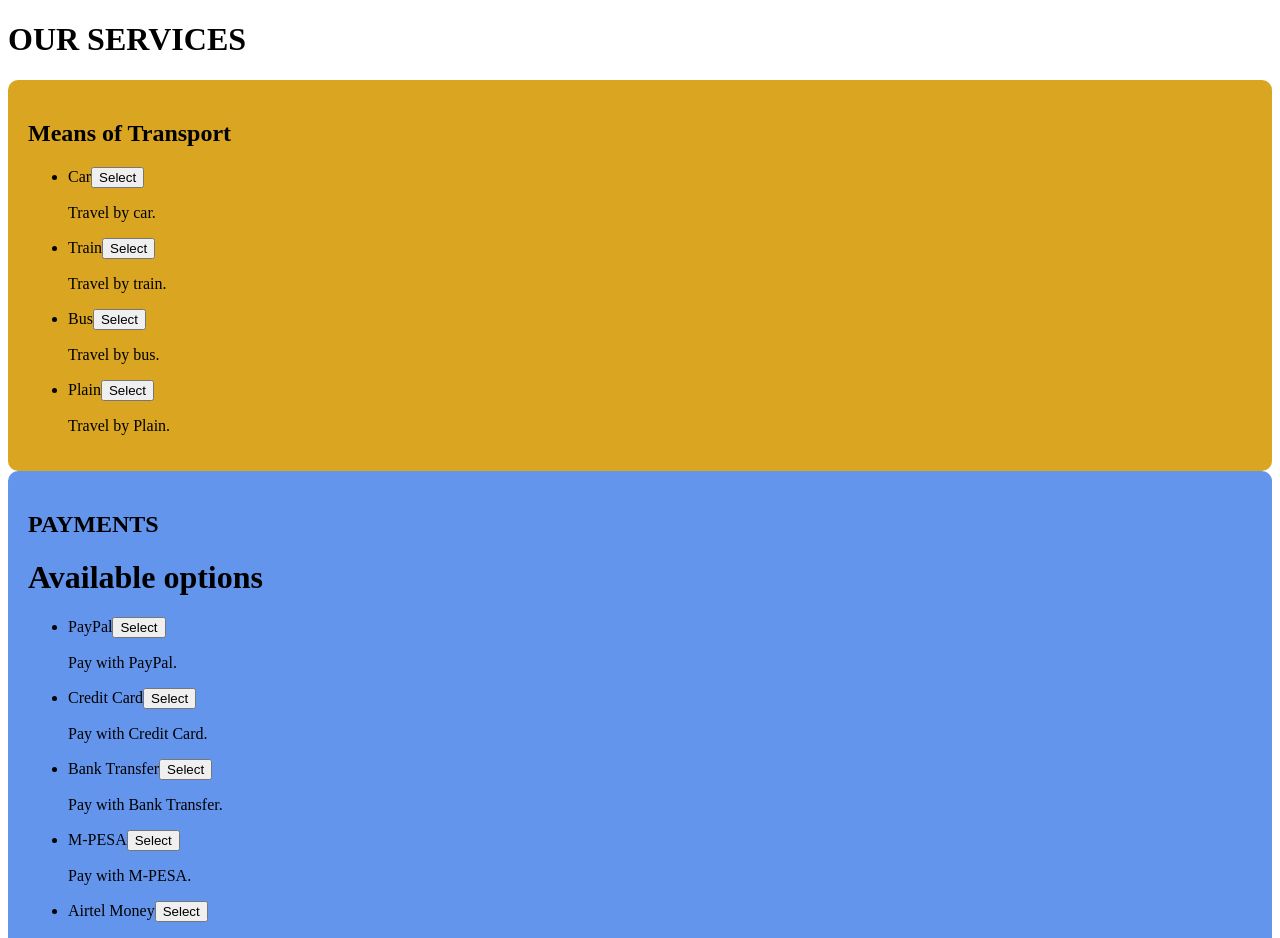
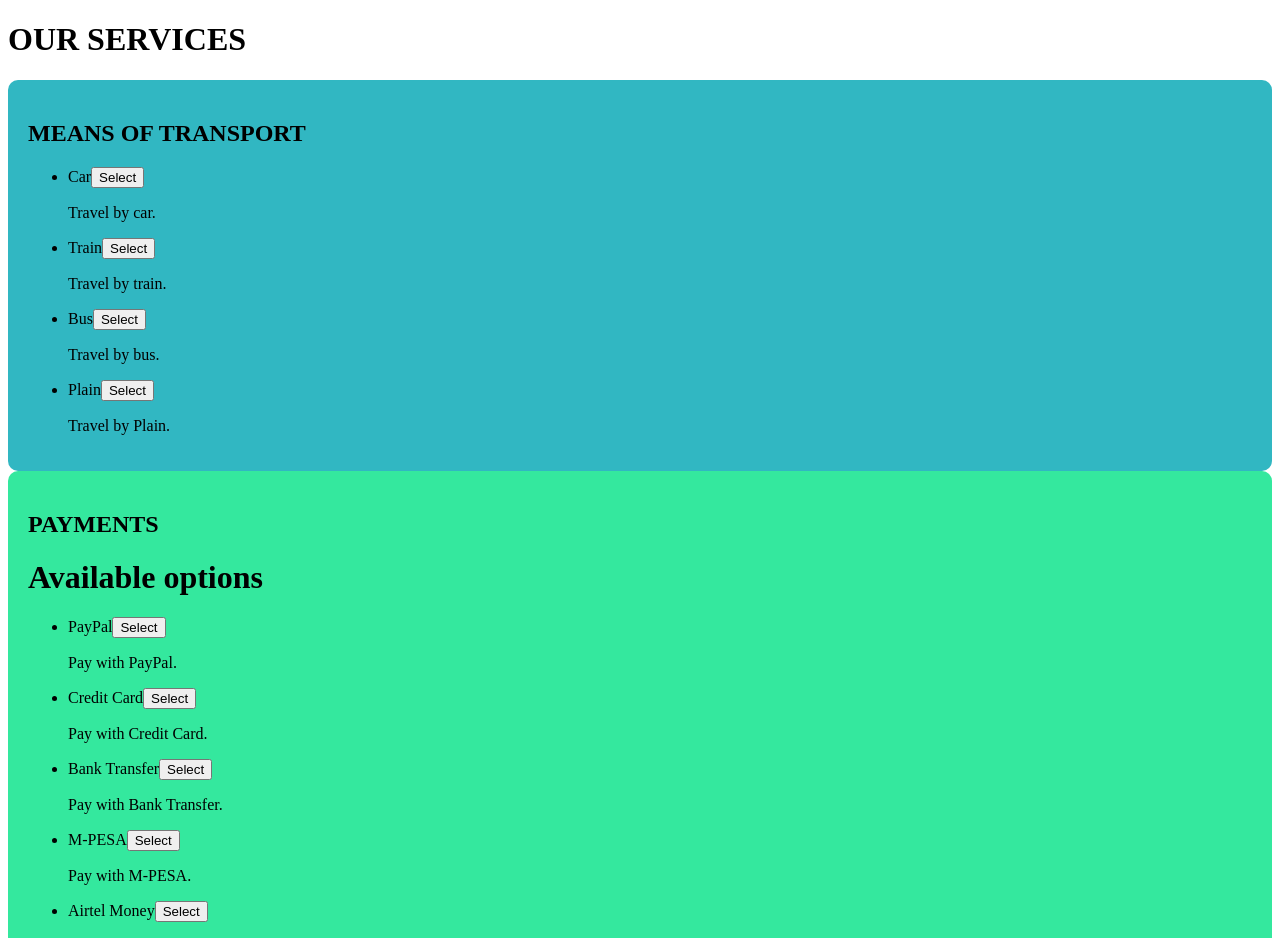
Before and after one commit to JOY19ANYANGO/voyage-trvl, a React (Create React App) app: page / in a window 1280 px wide. Shown: the top 938 px of the page. Built offline with nearby package versions, Linux system fonts and the light colour scheme.

Commit message:
voyage-travel app

```diff
--- a/src/Services/MeansOfTransport.js
+++ b/src/Services/MeansOfTransport.js
@@ -2,7 +2,7 @@ import React from 'react';
 const Transport = ({ transportOptions, handleSelectTransport }) => {
   return (
     <div className="transport-container">
-      <h2>Means of Transport</h2>
+      <h2>MEANS OF TRANSPORT</h2>
       <ul>
         {transportOptions.map((option) => (
           <li key={option.id}>
--- a/src/Services/Services.js
+++ b/src/Services/Services.js
@@ -53,5 +53,4 @@ const Services = () => {
     </div>
   );
 };
-
 export default Services;
--- a/src/index.css
+++ b/src/index.css
@@ -1,11 +1,12 @@
 /* Transport.css */
 .transport-container {
-  background-color: goldenrod;
+  background-color: #31B7C2;
+  padding: 20px;
+  border-radius: 10px;
+
+}
+.payment-system-container {
+ background-color: #34e89e;
   padding: 20px;
   border-radius: 10px;
 }
-.payment-system-container {
-  background-color: cornflowerblue;
-  padding: 20px;
-  border-radius: 10px;
-}
```
